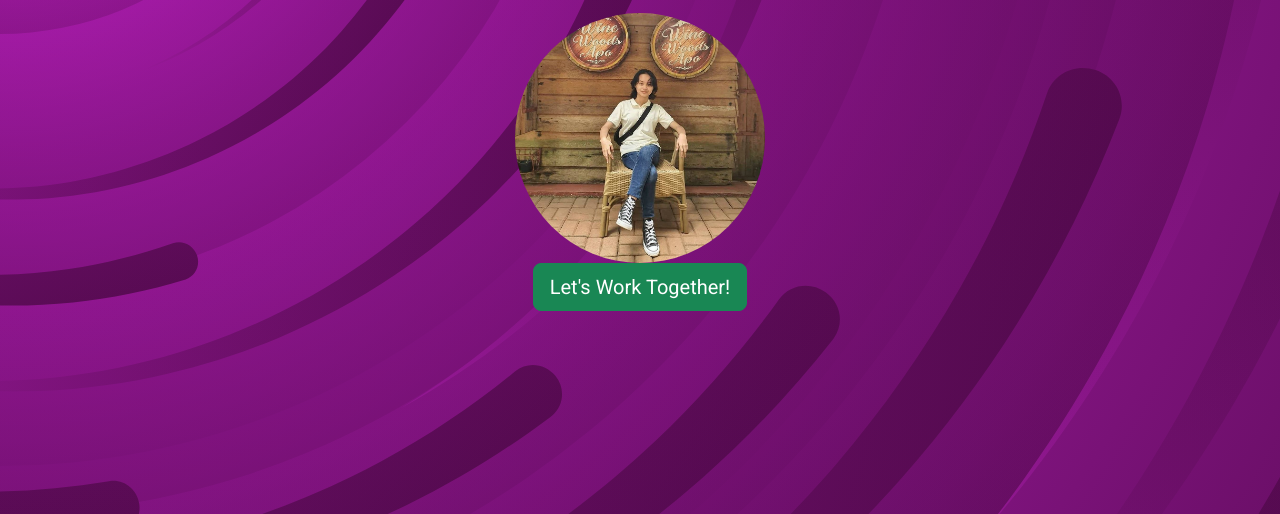
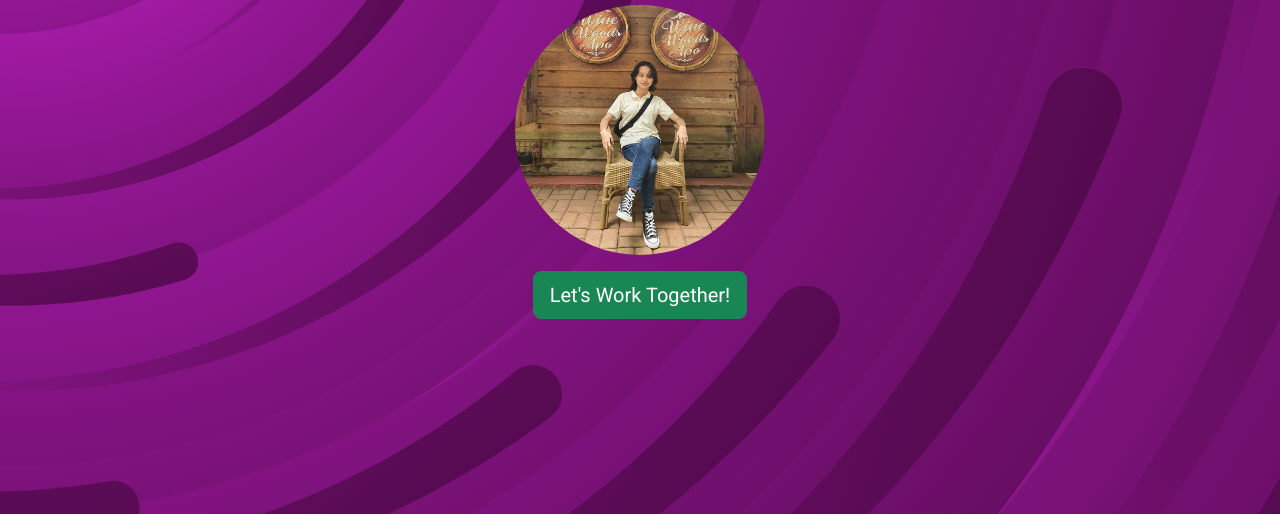
Before and after one commit to chakjfo/fcb-portfolio, a plain HTML site: page index.html in a window 1280 px wide. Shown: the part 286-800 px from the top of the page. Drawn offline with nearby package versions, Linux system fonts and the light colour scheme.

Commit message:
Upload portfolio

```diff
--- a/index.html
+++ b/index.html
@@ -17,10 +17,10 @@
 			<h1>Full Stack Web Developer</h1>
 			<p>Hi! My name is Cha and I love building things from scratch.</p>
 			<img src="Images/img.jpg" id="profile"/>
-			<a href="charish.pulido04@gmail.com" class="btn btn-success btn-lg">Let's Work Together!</a>
+			<a href="charish.pulido04@gmail.com" class="btn btn-success btn-lg mt-3">Let's Work Together!</a>
 			</section>
 	</div>
-		<link href="https://cdn.jsdelivr.net/npm/bootstrap@5.3.0-alpha1/dist/css/bootstrap.min.css" rel="stylesheet" integrity="sha384-GLhlTQ8iRABdZLl6O3oVMWSktQOp6b7In1Zl3/Jr59b6EGGoI1aFkw7cmDA6j6gD" crossorigin="anonymous"></link>
+	<link href="https://cdn.jsdelivr.net/npm/bootstrap@5.3.0-alpha1/dist/css/bootstrap.min.css" rel="stylesheet" integrity="sha384-GLhlTQ8iRABdZLl6O3oVMWSktQOp6b7In1Zl3/Jr59b6EGGoI1aFkw7cmDA6j6gD" crossorigin="anonymous">
 
 		<script src="https://cdn.jsdelivr.net/npm/bootstrap@5.3.0-alpha1/dist/js/bootstrap.bundle.min.js" integrity="sha384-w76AqPfDkMBDXo30jS1Sgez6pr3x5MlQ1ZAGC+nuZB+EYdgRZgiwxhTBTkF7CXvN" crossorigin="anonymous"></script>
 </body>
--- a/style.css
+++ b/style.css
@@ -14,7 +14,7 @@ p*{
 	border-radius: 50%;
 	border-width: 10%
 	border-style: solid;
-	border-color: grey;
+	border-color: yellow;
 }
 
 body{
@@ -25,6 +25,9 @@ body{
 }
 
 #landing{
+
+	color: white;
+
 	height: 100vh;
 
 	display: flex;
```
